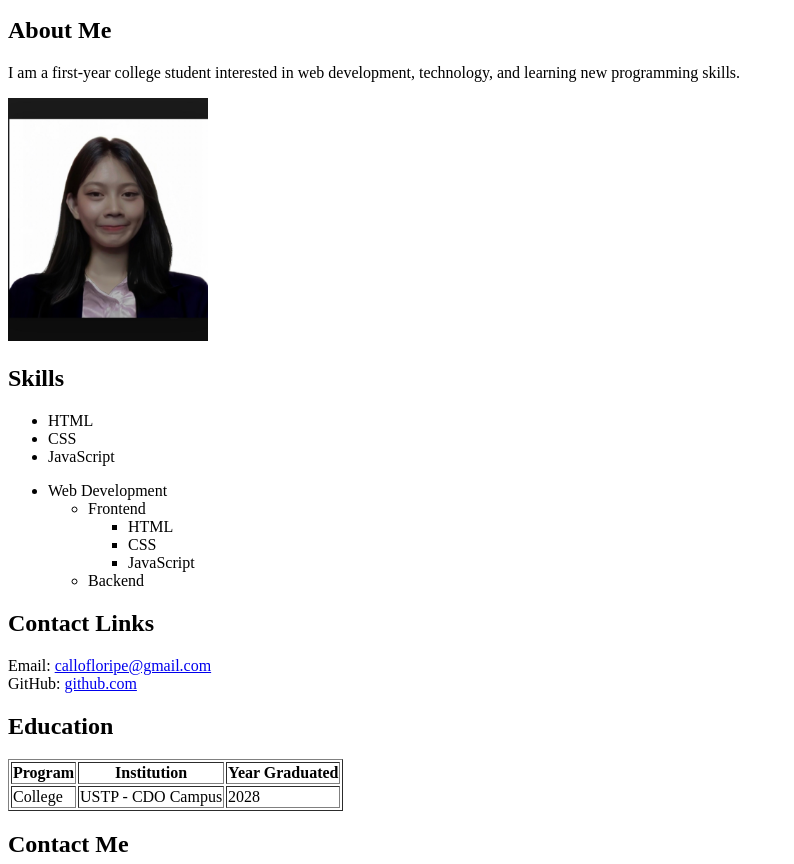
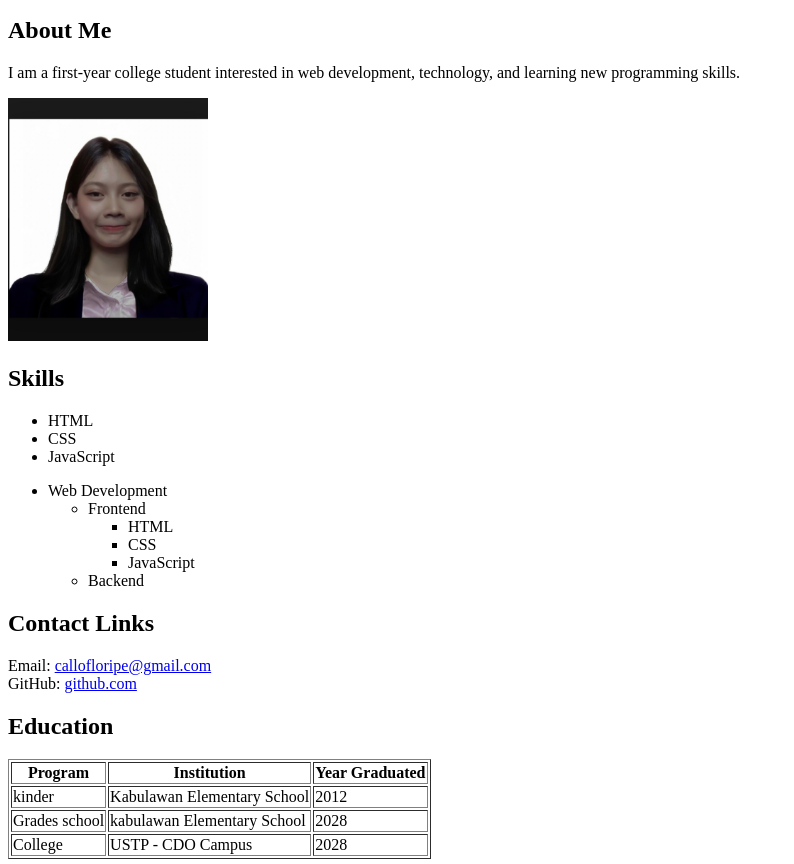
Before and after one commit to callofloripe/module2-html, a plain HTML site: page index.html in a window 1280 px wide. Shown: the part 88-952 px from the top of the page, without its empty margins (0-794 px from the left). Drawn offline with Linux system fonts and the light colour scheme.

Commit message:
html validate

```diff
--- a/index.html
+++ b/index.html
@@ -70,6 +70,16 @@
                 <th>Year Graduated</th>
             </tr>
             <tr>
+                <td>kinder </td>
+                <td>Kabulawan Elementary School</td>
+                <td>2012</td>
+            </tr>
+			 <tr>
+                <td>Grades school</td>
+                <td>kabulawan Elementary School</td>
+                <td>2028</td>
+            </tr>
+			 <tr>
                 <td>College</td>
                 <td>USTP - CDO Campus</td>
                 <td>2028</td>
```
